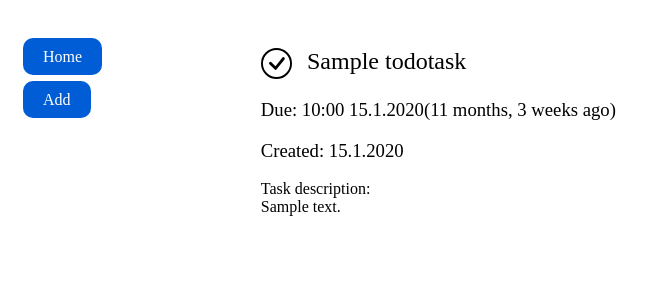
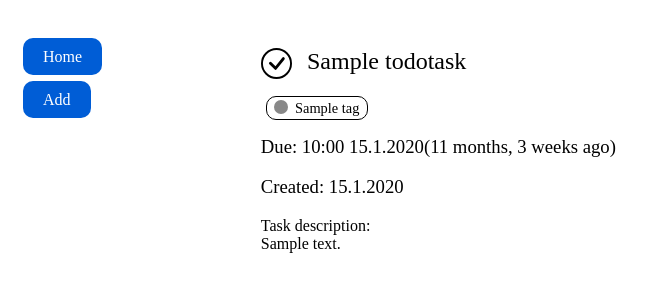
Before and after one commit to danielkurek/todoListDjango, a Django app: page /todo/task/1/ in a window 1280 px wide. Shown: the top 300 px of the page, without its empty margins (0-656 px from the left). Run offline with Django 3.2, Linux system fonts and the light colour scheme; tables that the repository leaves empty hold one stand-in row (values such as "Sample post").

Commit message:
Implementation of tags

```diff
--- a/todoList/models.py
+++ b/todoList/models.py
@@ -1,20 +1,20 @@
 from django.db import models
 
 # Create your models here.
+
+class Tag(models.Model):
+    tag_name = models.CharField(max_length=50)
+    tag_color = models.CharField(max_length=7) # color #RRGGBB
+
+    def __str__(self):
+        return f"{self.tag_name} - {self.tag_color}"
 class ToDoTask(models.Model):
     task_title = models.CharField(max_length=255)
     create_date = models.DateTimeField('date created', auto_now_add=True)
     due_date = models.DateTimeField(null=True, blank=True)
     task_description = models.TextField(blank=True)
     completed = models.BooleanField(default=False, blank=True)
+    tags = models.ManyToManyField(Tag)
 
     def __str__(self):
         return self.task_title
-
-class Tag(models.Model):
-    tag_name = models.CharField(max_length=50)
-    tag_color = models.CharField(max_length=9) # color as #AARRGGBB
-
-class TaskTags(models.Model):
-    task = models.ForeignKey(ToDoTask, on_delete=models.DO_NOTHING)
-    tag = models.ForeignKey(Tag, on_delete=models.DO_NOTHING)
--- a/todoList/static/todoList/css/style.css
+++ b/todoList/static/todoList/css/style.css
@@ -1,3 +1,7 @@
+.bold{
+    font-weight: bold;
+}
+
 /*
  * Navigation
  */
@@ -146,6 +150,7 @@ ul.task-list li a{
 .task .due-date{
     display: block;
     font-size: 0.8em;
+    margin-top: 5px;
 }
 
 /*
@@ -196,3 +201,26 @@ ul.task-list li a{
 .task-detail h3{
     font-weight: normal;
 }
+
+/*
+ * Tags
+ */
+.tag-color{
+    display: inline-block;
+    width: 1em;
+    height: 1em;
+    border-radius: 100%;
+    margin-right: 3px;
+}
+.tag{
+    padding: 0.2em 0.5em;
+    border-radius: 10px;
+    border: 1px solid black;
+
+    margin: 0 5px;
+    font-size: 0.9em;
+}
+
+.tags{
+    margin: 10px 0;
+}
--- /dev/null
+++ b/todoList/templates/todoList/tags.html
@@ -0,0 +1,6 @@
+{% for tag in tags %}
+    <span class="tag">
+        <span class="tag-color" style="background-color:{{tag.tag_color}}">&nbsp;</span>
+        <span class="tag-name">{{tag.tag_name}}</span>
+    </span>
+{% endfor %}
--- a/todoList/templates/todoList/taskDetail.html
+++ b/todoList/templates/todoList/taskDetail.html
@@ -12,8 +12,8 @@
 
 {% block content %}
 
-{% spaceless %}
 <div class="task-detail">
+    {% spaceless %}
     <h2>
         <a class="complete"
             href="{% url 'task-complete' task.id %}{% if task.completed %}?complete=false{% endif %}">
@@ -22,6 +22,9 @@
         <span id="task-title">{{task.task_title}}</span>
     </h2>
     {% endspaceless %}
+    <div class="tags">
+        {% include 'todoList/tags.html' with tags=task.tags.all %}
+    </div>
     <h3>
         <span id="task-dueDate">Due: {{task.due_date|date:"G:i j.n.Y"}}({{task.due_date|naturaltime}})</span>
     </h3>
--- a/todoList/templates/todoList/taskList.html
+++ b/todoList/templates/todoList/taskList.html
@@ -13,6 +13,7 @@
     </form>
     <a href="?{{showCompletedParam|cut:"&"}}">Clear filter</a>
 </div>
+
 <ul class="task-list content">
     {% for task in page %}
     <li class="task {%if task.completed %}completed{%endif%}">
@@ -25,6 +26,8 @@
         {% spaceless %}
         <a class="task-link" href="{% url 'detail' task.id %}">
             <span class="task-title {%if task.completed %}completed{%endif%}">{{ task.task_title }}</span>
+            {% include 'todoList/tags.html' with tags=task.tags.all|slice:":5" %}
+            {% if task.tags.all.count > 5 %}<span class="more bold">...</span>{%endif%}
             <span class="due-date">{{ task.due_date | date:"d.m.Y H:i"}}</span>
         </a>
         {% endspaceless %}
--- a/todoList/views.py
+++ b/todoList/views.py
@@ -64,7 +64,7 @@ def input(request):
             tags = request.POST.getlist("tag", [])
             for tagID in tags:
                 tag = Tag.objects.get(pk=tagID)
-
+                task.tags.add(tag)
             return redirect("add-task")
     else:
         initalDate = datetime.now() + timedelta(days=1)
```
Also changed, not shown: todoList/templates/todoList/addTask.html (+5 -2 lines), todoList/migrations/0004_auto_20210102_1521.py (added), todoList/migrations/0005_auto_20210102_1529.py (added).
